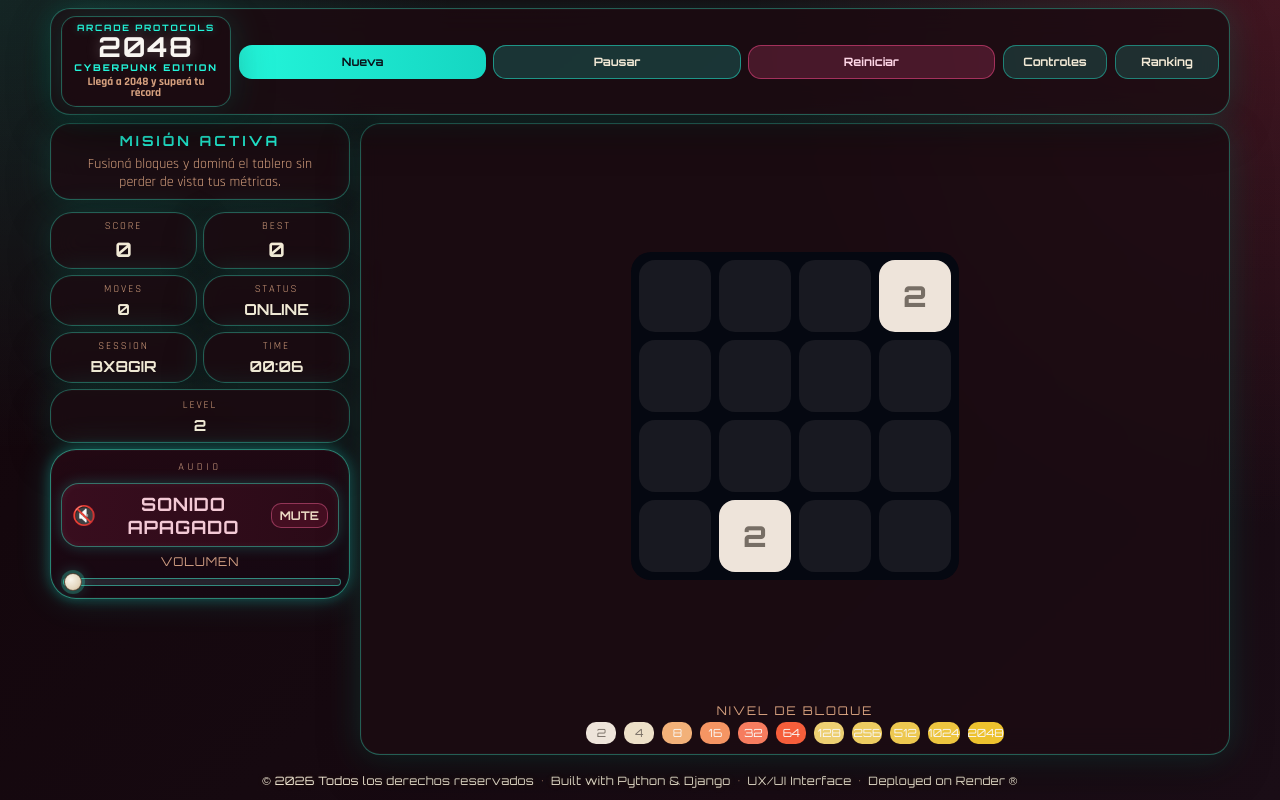
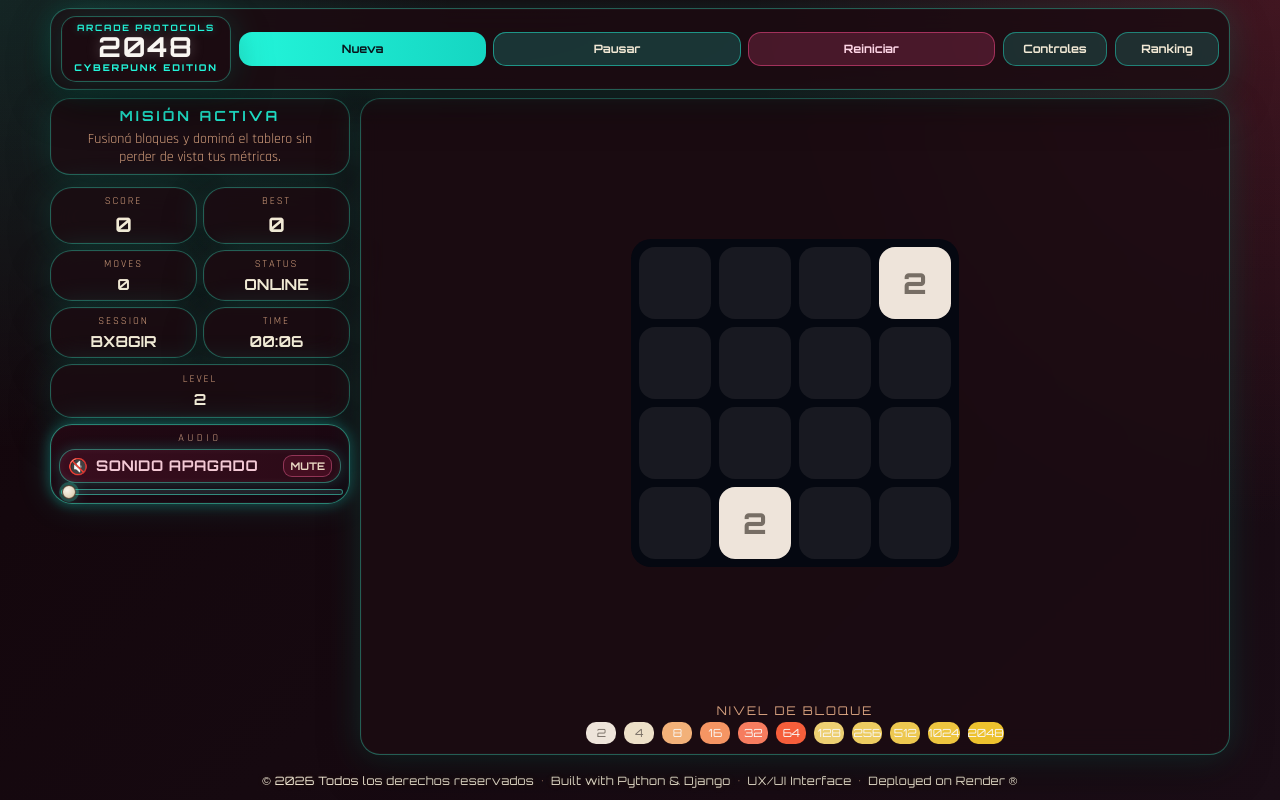
Before and after one commit to lu-developer476/2048, a Django app: page / in a window 1280 px wide. Run offline with Django 5.2, Linux system fonts and the light colour scheme; data that the repository does not hold is empty.

Commit message:
Adjust header footer and audio panel (#13)

```diff
--- a/core/static/core/css/styles.css
+++ b/core/static/core/css/styles.css
@@ -304,9 +304,10 @@ body {
 .sound-card {
   grid-column: 1 / -1;
   align-items: stretch;
-  gap: 7px;
-  padding: 10px;
-  border-radius: 26px;
+  gap: 4px;
+  padding: 6px 8px;
+  min-height: 0;
+  border-radius: 22px;
   background: linear-gradient(170deg, rgba(36, 9, 20, 0.94), rgba(20, 8, 18, 0.97));
   border: 1px solid rgba(56, 255, 214, 0.5);
   box-shadow:
@@ -316,7 +317,7 @@ body {
 }
 
 .sound-card .stat-label {
-  margin-bottom: 2px;
+  margin-bottom: 0;
   text-align: center;
   color: #ce9c81;
   letter-spacing: 0.34em;
@@ -325,15 +326,15 @@ body {
 .sound-toggle {
   width: 100%;
   border: 0;
-  border-radius: 18px;
-  min-height: 34px;
-  padding: 8px 10px;
+  border-radius: 16px;
+  min-height: 28px;
+  padding: 5px 8px;
   display: flex;
   align-items: center;
   justify-content: center;
-  gap: 10px;
+  gap: 8px;
   font-family: 'Orbitron', sans-serif;
-  font-size: 0.95rem;
+  font-size: 0.82rem;
   font-weight: 700;
   color: #efe7d7;
   cursor: pointer;
@@ -345,21 +346,21 @@ body {
 }
 
 .sound-toggle-icon {
-  font-size: 1.2rem;
+  font-size: 1rem;
   line-height: 1;
 }
 
 .sound-state-text {
-  font-size: clamp(0.9rem, 1.8vw, 1.15rem);
+  font-size: clamp(0.72rem, 1.4vw, 0.92rem);
   text-transform: uppercase;
   letter-spacing: 0.04em;
 }
 
 .sound-level {
   margin-left: auto;
-  padding: 4px 8px;
-  border-radius: 10px;
-  font-size: 0.75rem;
+  padding: 3px 6px;
+  border-radius: 9px;
+  font-size: 0.66rem;
   color: #ead8c3;
   background: rgba(32, 12, 24, 0.82);
   border: 1px solid rgba(56, 255, 214, 0.34);
@@ -375,21 +376,12 @@ body {
   border-color: rgba(255, 109, 163, 0.42);
 }
 
-.sound-volume-label {
-  text-align: center;
-  font-family: 'Orbitron', sans-serif;
-  color: #ce9c81;
-  letter-spacing: 0.08em;
-  font-size: 0.76rem;
-  text-transform: uppercase;
-}
-
 .sound-slider {
   width: 100%;
   cursor: pointer;
   -webkit-appearance: none;
   appearance: none;
-  height: 8px;
+  height: 6px;
   border-radius: 999px;
   background: linear-gradient(90deg, rgba(56, 255, 214, 0.7) var(--sound-progress, 70%), rgba(123, 153, 170, 0.25) var(--sound-progress, 70%));
   border: 1px solid rgba(56, 255, 214, 0.45);
@@ -399,8 +391,8 @@ body {
 .sound-slider::-webkit-slider-thumb {
   -webkit-appearance: none;
   appearance: none;
-  width: 18px;
-  height: 18px;
+  width: 14px;
+  height: 14px;
   border-radius: 50%;
   background: radial-gradient(circle at 35% 35%, #f8f4ea, #e4d7bf 62%, #c9b38f 100%);
   border: 1px solid rgba(49, 34, 18, 0.72);
@@ -410,8 +402,8 @@ body {
 }
 
 .sound-slider::-moz-range-thumb {
-  width: 18px;
-  height: 18px;
+  width: 14px;
+  height: 14px;
   border-radius: 50%;
   border: 1px solid rgba(49, 34, 18, 0.72);
   background: radial-gradient(circle at 35% 35%, #f8f4ea, #e4d7bf 62%, #c9b38f 100%);
@@ -770,10 +762,9 @@ body {
 
 @media (max-height: 760px) and (min-width: 760px) {
   :root { --cell-size: min(11.2vh, 64px); --gap: 7px; }
-  .sound-card { gap: 4px; padding: 7px; }
-  .sound-volume-label { display: none; }
+  .sound-card { gap: 3px; padding: 5px 7px; }
   .legend-row { gap: 5px; }
-  .footer { display: none; }
+  .footer { margin-top: 0.25rem; }
   .game-shell { max-height: calc(100vh - 74px); }
 }
 
--- a/core/templates/core/index.html
+++ b/core/templates/core/index.html
@@ -21,7 +21,6 @@
       <span class="eyebrow">ARCADE PROTOCOLS</span>
       <strong>2048</strong>
       <span class="brand-edition">Cyberpunk Edition</span>
-      <span class="brand-legend">Llegá a 2048 y superá tu récord</span>
     </a>
 
     <div class="nav-actions" aria-label="Acciones de partida">
@@ -34,7 +33,6 @@
       <summary>Controles</summary>
       <div class="nav-popover tips">
         <p><span>Controles:</span> ↑↓←→ · WASD · Desliz</p>
-        <p><span>Objetivo:</span> Llegá a 2048 y superá tu récord.</p>
       </div>
     </details>
 
@@ -104,7 +102,6 @@
             <span id="sound-state-text" class="sound-state-text">Sonido activo</span>
             <span id="sound-level" class="sound-level">70%</span>
           </button>
-          <label for="sound-volume" class="sound-volume-label">Volumen</label>
           <input
             id="sound-volume"
             class="sound-slider"
```
